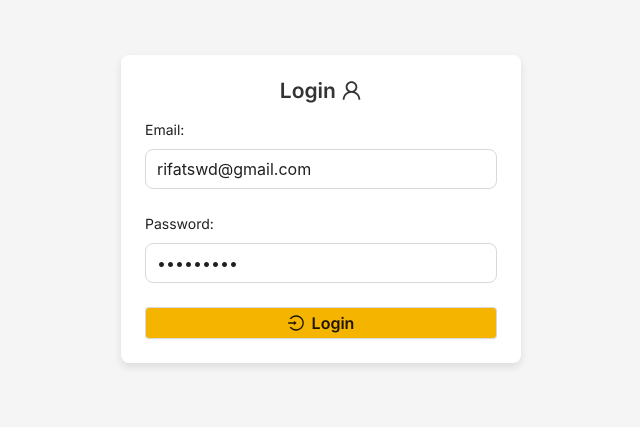
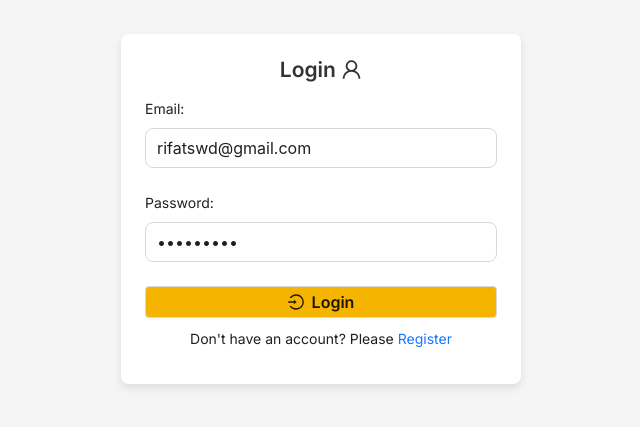
Before and after one commit to rifat-sarker/bicycle-store-client, a React (Vite) app: page /login in a window 1280 px wide. Shown: the part 191-618 px from the top of the page, without its empty margins (319-959 px from the left). Built offline with nearby package versions, Linux system fonts and the light colour scheme.

Commit message:
Implement user registration functionality; add registration API integration, enhance validation schema, and update navigation links in Login and Register pages

```diff
--- a/src/pages/Login.tsx
+++ b/src/pages/Login.tsx
@@ -4,7 +4,7 @@ import { useLoginMutation } from "../redux/features/auth/authApi";
 import { useAppDispatch } from "../redux/hooks";
 import { setUser, TUser } from "../redux/features/auth/authSlice";
 import { toast } from "sonner";
-import { useNavigate } from "react-router-dom";
+import { Link, useNavigate } from "react-router-dom";
 import BSForm from "../components/form/BSForm";
 import { verifyToken } from "../utils/verifyToken";
 import BSInput from "../components/form/BSInput";
@@ -95,6 +95,7 @@ const Login = () => {
           >
             Login
           </Button>
+          <p style={{textAlign: "center", margin: "10px 0"}}>Don't have an account? Please <Link to={"/register"} >Register</Link></p>
         </BSForm>
       </div>
     </Row>
--- a/src/pages/Register.tsx
+++ b/src/pages/Register.tsx
@@ -3,20 +3,41 @@ import { Button, Row } from "antd";
 import { FieldValues } from "react-hook-form";
 import { useAppDispatch } from "../redux/hooks";
 import { toast } from "sonner";
-import { useNavigate } from "react-router-dom";
+import { Link, useNavigate } from "react-router-dom";
 import BSInput from "../components/form/BSInput";
-import { LoginOutlined, UserOutlined } from "@ant-design/icons";
 import { zodResolver } from "@hookform/resolvers/zod";
-import { loginSchema } from "../schemas/login.schema";
 import { registerSchema } from "../schemas/register.schema";
 import { UserAddOutlined } from "@ant-design/icons";
+import { useRegisterMutation } from "../redux/features/customer/customerApi";
+import { setUser, TUser } from "../redux/features/auth/authSlice";
+import { verifyToken } from "../utils/verifyToken";
 
 const Register = () => {
   const dispatch = useAppDispatch();
   const navigate = useNavigate();
+  const [register] = useRegisterMutation();
 
   const onSubmit = async (data: FieldValues) => {
-    console.log(data);
+    // console.log(data);
+    const toastId = toast.loading("Creating User..");
+
+    try {
+      const userInfo = {
+        name: data.name.trim(),
+        email: data.email.trim(),
+        password: data.password,
+      };
+      const res = await register(userInfo).unwrap();
+      console.log(res);
+      const user = verifyToken(res.data.accessToken) as TUser;
+      console.log(user);
+
+      dispatch(setUser({ user: user, token: res.data.accessToken }));
+      toast.success("Register success", { id: toastId, duration: 2000 });
+      navigate(`/${user.role}/dashboard`);
+    } catch (error) {
+      console.log(error);
+    }
   };
 
   return (
@@ -67,6 +88,9 @@ const Register = () => {
           >
             Register
           </Button>
+          <p style={{ textAlign: "center", margin: "10px 0" }}>
+            Already have an account? Please <Link to={"/login"}>Login</Link>
+          </p>
         </BSForm>
       </div>
     </Row>
--- /dev/null
+++ b/src/redux/features/customer/customerApi.ts
@@ -0,0 +1,15 @@
+import { baseApi } from "../../api/baseApi";
+
+const authApi = baseApi.injectEndpoints({
+  endpoints: (builder) => ({
+    register: builder.mutation({
+      query: (userInfo) => ({
+        url: "/users/create-user",
+        method: "POST",
+        body: userInfo,
+      }),
+    }),
+  }),
+});
+
+export const { useRegisterMutation } = authApi;
--- a/src/schemas/register.schema.ts
+++ b/src/schemas/register.schema.ts
@@ -1,7 +1,12 @@
 import { z } from "zod";
 
 export const registerSchema = z.object({
-  name: z.string({ required_error: "Please enter your name" }),
-  email: z.string({ required_error: "Please enter Email" }),
-  password: z.string({ required_error: "Please enter Password" }),
+  name: z.string().min(1, { message: "Please enter your name" }),
+  email: z
+    .string({ required_error: "Email is required" })
+    .min(1, "Email is required")
+    .email("Invalid email format"),
+  password: z
+    .string({ required_error: "Password is required" })
+    .min(6, "Password must be at least 6 characters long"),
 });
```
